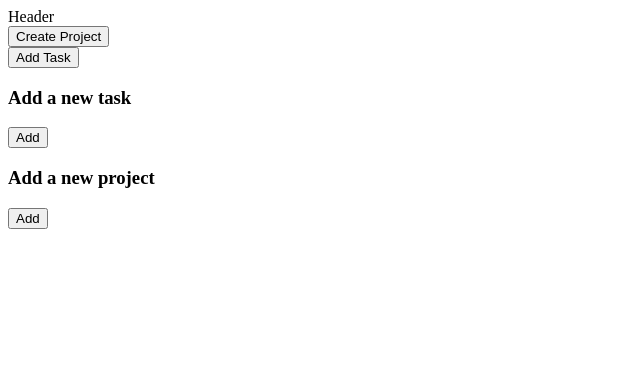
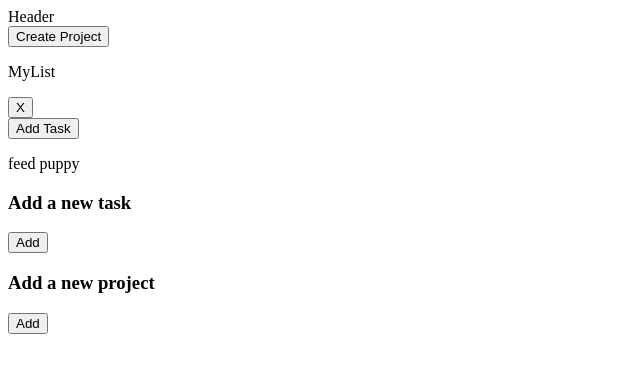
Before and after one commit to kamaladdi34/todo-list, a website built with webpack: page dist/index.html in a window 1280 px wide. Both pictures are taken after a click on the button "Create Project". Shown: the whole page, without its empty margins (0-640 px from the left). Built offline with nearby package versions, Linux system fonts and the light colour scheme.

Commit message:
Create DOM manager to display content

```diff
--- /dev/null
+++ b/src/DOM-manager.js
@@ -0,0 +1,50 @@
+import manager from "./todo-list-manager";
+import Todo from "./todo";
+const DOMmanager = (()=>{
+    const createProjectButton = document.querySelector('.add-project');
+    const projectsList = document.querySelector('aside');
+    const taskList = document.querySelector('.task-list');
+    let projects = [];
+    const updateTasks = (project)=>{
+        project.todos.forEach(task => {
+            taskList.append(createTask(task))
+        });
+    }
+    const createProject = (project)=>{
+        let projectBar = createProjectBar(project);
+        projects.push({projectBar: projectBar, project: project});
+        updateTasks(project);
+    }
+    const createTask = (todo)=>{
+        let task = document.createElement('div');
+        let title = document.createElement('p');
+        title.innerText = todo.title;
+        task.append(title);
+        return task;
+    }
+    const createProjectBar = (project)=>{
+        let bar = document.createElement('div');
+        let barName = document.createElement('p');
+        barName.innerText = project.name;
+        let deleteButton = document.createElement('button');
+        deleteButton.innerText = 'X';
+        deleteButton.addEventListener('click',(e)=>{
+            deleteProject(project.id);
+        })
+        bar.append(barName, deleteButton);
+        projectsList.append(bar);
+        return bar;
+    }
+    const deleteProject = (projectId)=>{
+        let index = projects.map((e)=> e.project.id).indexOf(projectId);
+        manager.removeList(projectId);
+        projects[index].projectBar.remove();
+        projects.splice(index,1);
+    }
+    let todoExample = new Todo('feed puppy', 'feed puppy some food', 'today', 'high', false);
+    createProjectButton.addEventListener('click',(e)=>{
+        let result = manager.createList('MyList','My nice big list',[todoExample],false);
+        createProject(result.project);
+    })
+})();
+export default DOMmanager;
--- a/src/index.js
+++ b/src/index.js
@@ -1,8 +1,2 @@
 import manager from "./todo-list-manager";
-let listId = manager.createList('MyList','My nice big list',[],false);
-console.log(manager.getList(listId));
-manager.getList(listId).addTodo('Feed Dog', 'Feed dog some food', 'dueDate', 'medium', false);
-manager.getList(listId).addTodo('Feed Dog #2', 'Feed dog some food', 'dueDate', 'medium', false);
-console.log(manager.getList(listId));
-manager.getList(listId).removeTodo(1);
-console.log(manager.getList(listId));
+import DOMmanager from "./DOM-manager";
--- a/src/todo-list-manager.js
+++ b/src/todo-list-manager.js
@@ -17,7 +17,7 @@ const manager = (()=>{
         let list = new List(name, description, todos, isPersistent);
         list.id = lists.length;
         lists.push(list);
-        return list.id;
+        return {id: list.id, project: list};
     }
     return {createList, removeList, getCurrentLists, getList};
 
```
Also changed, not shown: dist/index.html, dist/main.js.
